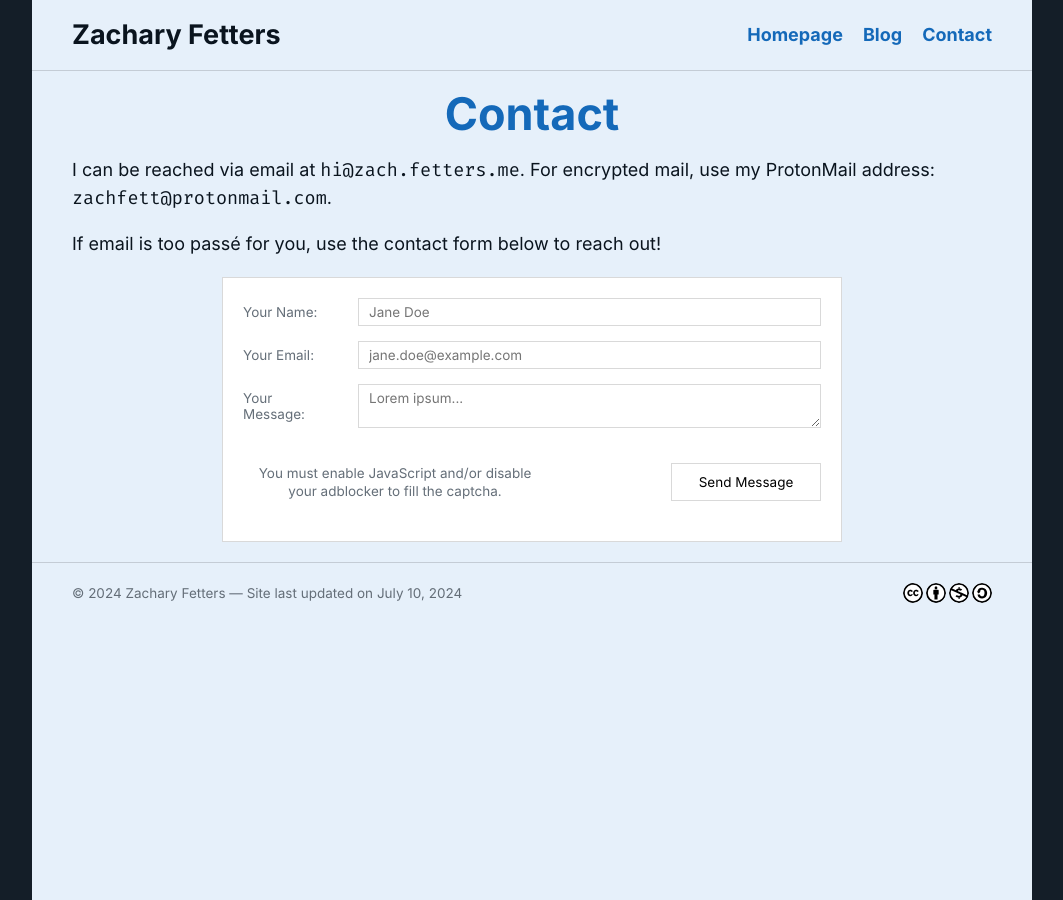
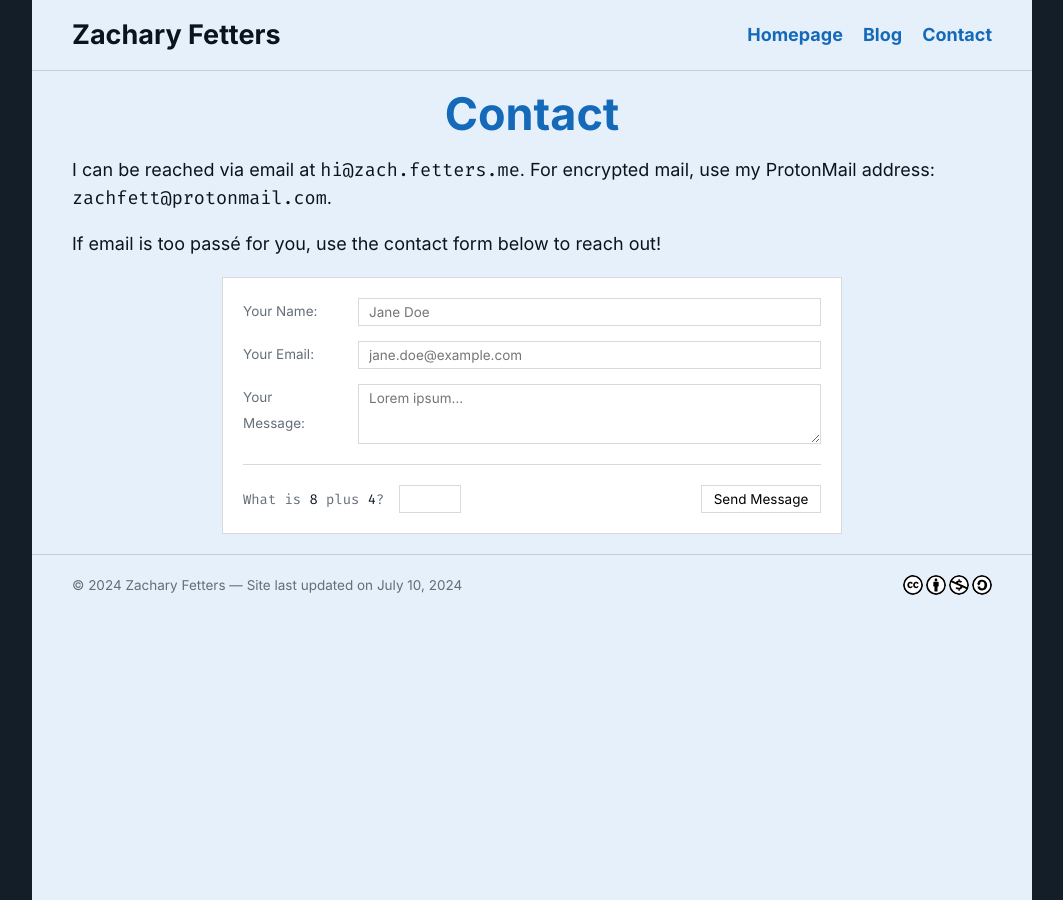
Before and after one commit to zfett/zach.fetters.me, a Jekyll site: the page built from _pages/contact.md, in a window 1280 px wide. Shown: the whole page, without its empty margins (108-1171 px from the left). Built offline with Jekyll 4.4.1, drawn with Linux system fonts in a browser that asks for light colours.

Commit message:
replaced captcha for form

```diff
--- a/_includes/contact-form.html
+++ b/_includes/contact-form.html
@@ -1,10 +1,17 @@
-<form name="contact" method="POST" id="contact-form" netlify netlify-honeypot="bot-field" data-netlify-recaptcha="true">
+<form name="contact" method="POST" id="contact-form" netlify netlify-honeypot="bot-field">
     <label class="hidden">Ignore this field if you're human: <input name="bot-field"></label>
     <label>Your Name: <input name="name" type="text" autocomplete="off" placeholder="Jane Doe"></label>
     <label>Your Email: <input name="email" type="email" autocomplete="off" placeholder="jane.doe@example.com" required></label>
-    <label>Your Message: <textarea maxlength="1000" placeholder="Lorem ipsum..." required></textarea></label>
+    <label>Your Message: <textarea name="message" maxlength="1000" rows="3" placeholder="Lorem ipsum..." required></textarea></label>
     <div id="submission-field">
-        <div id="captcha" data-netlify-recaptcha="true"></div>
-        <input type="submit" value="Send Message">
+        <div id="human-question">
+            <span id="text">What is <div id="left-num">--</div> plus <div id="right-num">--</div>?<input id="question-input" type="number" min="0" max="20" required></span>
+        </div>
+        <input id="form-submit" type="submit" value="Send Message">
     </div>
+    <span id="message" class="hidden"></span>
+    <noscript>
+        <span id="message">Please enable JavaScript to use the form.</span>
+    </noscript>
 </form>
+<script src="/assets/script/form-input.js"></script>
--- /dev/null
+++ b/assets/script/form-input.js
@@ -0,0 +1,106 @@
+'use strict'
+
+const LEFT_NUMBER_ELEM = document.getElementById("left-num");
+const RIGHT_NUMBER_ELEM = document.getElementById("right-num");
+const INPUT_FIELD = document.getElementById("question-input");
+const FORM_SUBMIT_BTN = document.getElementById("form-submit");
+const FORM_ELEM = document.getElementById("contact-form");
+const MESSAGE_ELEM = document.getElementById("message");
+
+let lastGenerated = null;
+let generatedHash = null;
+let attempts = 0;
+
+//https://www.geeksforgeeks.org/how-to-create-hash-from-string-in-javascript/
+function createHash(string) {
+    var hash = 0;
+
+    if (string.length == 0) return hash;
+
+    for (var i = 0; i < string.length; i++) {
+        var char = string.charCodeAt(i);
+        hash = ((hash << 5) - hash) + char;
+        hash = hash & hash;
+    }
+
+    return hash;
+}
+
+function showMessage(text) {
+    MESSAGE_ELEM.classList.remove("hidden");
+    MESSAGE_ELEM.innerHTML = text;
+}
+
+function generateNumbers() {
+    var leftNumber = Math.floor(Math.random() * 10 + 1); //1...10
+    var rightNumber = Math.floor(Math.random() * 10 + 1);
+
+    lastGenerated = Date.now();
+
+    LEFT_NUMBER_ELEM.innerHTML = leftNumber;
+    RIGHT_NUMBER_ELEM.innerHTML = rightNumber;
+
+    INPUT_FIELD.value = null;
+
+    generatedHash = createHash(`${lastGenerated}${leftNumber}${rightNumber}`);
+}
+
+function validateInput() {
+    var generationEval = lastGenerated !== null; //check to see if we've generated numbers
+
+    if (generationEval) {
+        var hashCheck = createHash(`${lastGenerated}${LEFT_NUMBER_ELEM.innerHTML}${RIGHT_NUMBER_ELEM.innerHTML}`);
+        var leftNumber = Number(LEFT_NUMBER_ELEM.innerHTML);
+        var rightNumber = Number(RIGHT_NUMBER_ELEM.innerHTML);
+        var userInput = Number(INPUT_FIELD.value);
+
+        var attemptEval = attempts < 1; //check if user hasn't attempted
+        var timeEval = Date.now() - lastGenerated >= 5000; //check if more than 5 seconds passed from last attempt
+        var hashEval = hashCheck == generatedHash; //check if hashes match
+        var emptyEval = INPUT_FIELD.value !== ""; //check if input is not empty
+        var inputEval = leftNumber + rightNumber === userInput; //check if numbers added together equal user value
+
+        if (attemptEval || timeEval) {
+            if (hashEval) {
+                if (emptyEval) {
+                    if (inputEval) {
+                        generateNumbers();
+                        attempts = 0;
+                        return true;
+                    } else {
+                        generateNumbers();
+                        attempts++;
+                        showMessage("Incorrect!");
+                        return false;
+                    }
+                } else {
+                    showMessage("User input cannot be blank.");
+                    return false;
+                }
+            } else {
+                showMessage("Generated hash mismatch. Please try again.");
+                generateNumbers();
+                return false;
+            }
+        } else {
+            showMessage("Please wait at least 5 seconds from the last attempt to try again.");
+            return false;
+        }
+    } else {
+        showMessage("Cannot validate, numbers not generated.");
+        return false;
+    }
+}
+
+window.addEventListener("DOMContentLoaded", generateNumbers);
+
+FORM_SUBMIT_BTN.addEventListener("click", (event)=>{
+    event.preventDefault();
+
+    if (FORM_ELEM.reportValidity() && validateInput()) {
+        FORM_ELEM.submit();
+    } else {
+        return false;
+    }
+
+}, false);
--- a/assets/style/main.css
+++ b/assets/style/main.css
@@ -203,8 +203,8 @@ pre {
 }
 
 .hidden {
-    display: none;
-    visibility: hidden;
+    display: none !important;
+    visibility: hidden !important;
 }
 
 .rouge-gutter.gl { padding: 0 }
@@ -285,7 +285,7 @@ pre {
     padding: 20px;
     width: calc(100% - 42px);
     max-width: calc(var(--breakpoint) - 122px);
-    min-width: 304px;
+    min-width: 250px;
     margin: 20px auto 0 auto;
     background: white;
     border: 1px solid var(--c-border);
@@ -297,11 +297,14 @@ label {
     display: grid;
     grid-template-columns: 95px 1fr;
     gap: 20px;
-    align-items: center;
     margin: 0 0 15px 0;
     font-size: var(--s-small);
+    line-height: 26px;
+    vertical-align: middle;
     color: var(--c-text-subtle);
 }
+
+label:last-of-type { margin: 0 }
 
 input, textarea {
     position: relative;
@@ -313,6 +316,7 @@ input, textarea {
     width: 100%;
     max-width: calc(100% - 22px);
     max-height: 300px;
+    min-height: 16px;
     font-family: var(--f-sans);
     font-size: var(--s-small);
     overflow: hidden;
@@ -320,48 +324,60 @@ input, textarea {
 }
 
 input[type="submit"] {
-    width: 100%;
-    max-width: 150px;
+    position: relative;
+    display: block;
     cursor: pointer;
-    padding: 10px;
     text-align: center;
+    min-width: 120px;
 }
 
 input[type="submit"]:hover { background: var(--c-border) }
 
 #submission-field {
     display: grid;
-    grid-template-columns: auto 150px;
+    grid-template-columns: 1fr auto;
     gap: 20px;
     align-items: center;
     justify-content: space-between;
+    border-top: 1px solid var(--c-border);
+    padding: 20px 0 0 0;
+    margin: 20px 0 0 0;
 }
 
-#captcha {
+#text {
+    display: block;
+    color: var(--c-text-subtle);
+    font-size: var(--s-small);
+    line-height: var(--s-small);
+    font-family: var(--f-mono);
+}
+
+#text div {
+    display: inline;
+    color: var(--c-text-normal);
+}
+
+#question-input {
+    display: inline;
+    max-width: 50px;
+    margin: 0 0 0 15px;
+    padding: 5px;
+}
+
+#human-question {
     position: relative;
     display: block;
-    width: 304px;
-    height: 78px;
+    width: 100%;
 }
 
-#captcha::after {
-    content: "You must enable JavaScript and/or disable your adblocker to fill the captcha.";
-    position: absolute;
+#message {
+    position: relative;
     display: block;
-    width: calc(100% - 20px);
-    margin: 0 10px;
-    top: 50%;
-    transform: translateY(-50%);
+    margin: 20px 0 0 0;
     font-size: var(--s-small);
-    line-height: var(--s-normal);
-    text-align: center;
-    color: var(--c-text-subtle);
-    z-index: 0;
-}
-
-.g-recaptcha {
-    position: relative;
-    z-index: 1;
+    line-height: var(--s-small);
+    color: rgb(255, 75, 75);
+    font-weight: bold;
 }
 
 @media screen and (max-width: 700px) {
@@ -375,14 +391,20 @@ input[type="submit"]:hover { background: var(--c-border) }
     #submission-field {
         grid-template-columns: 1fr;
         grid-template-rows: auto auto;
-        gap: 20;
+        gap: 10;
         align-items: center;
         justify-content: space-around;
     }
 
     #captcha { margin: 0 auto }
 
-    input[type="submit"] { margin: 0 auto }
+    input[type="submit"] {
+        margin: 0 auto;
+        width: 100%;
+        max-width: 100%;
+    }
+
+    #text { text-align: center }
 }
 
 @media screen and (max-width: 1000px) {
```
